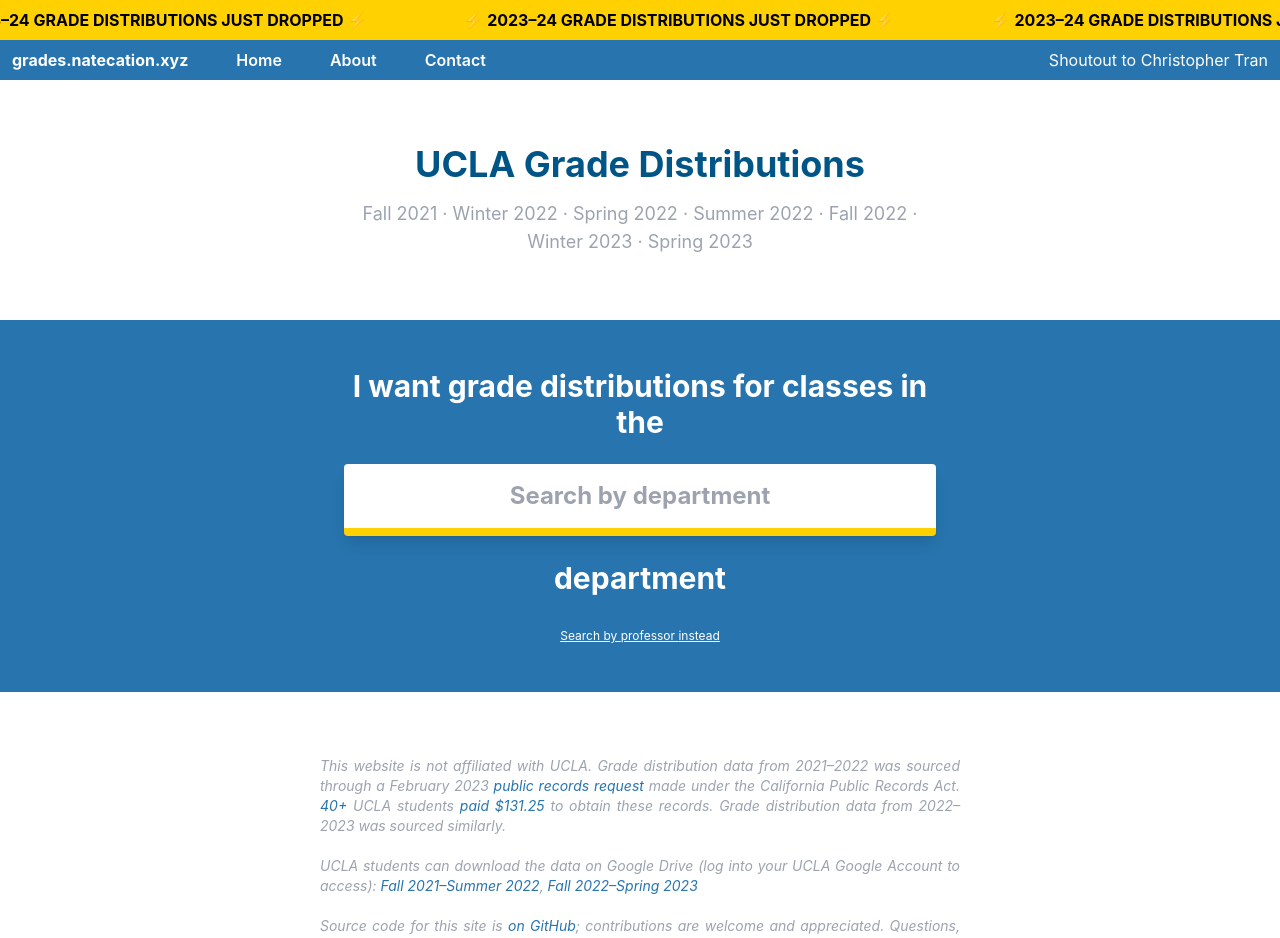
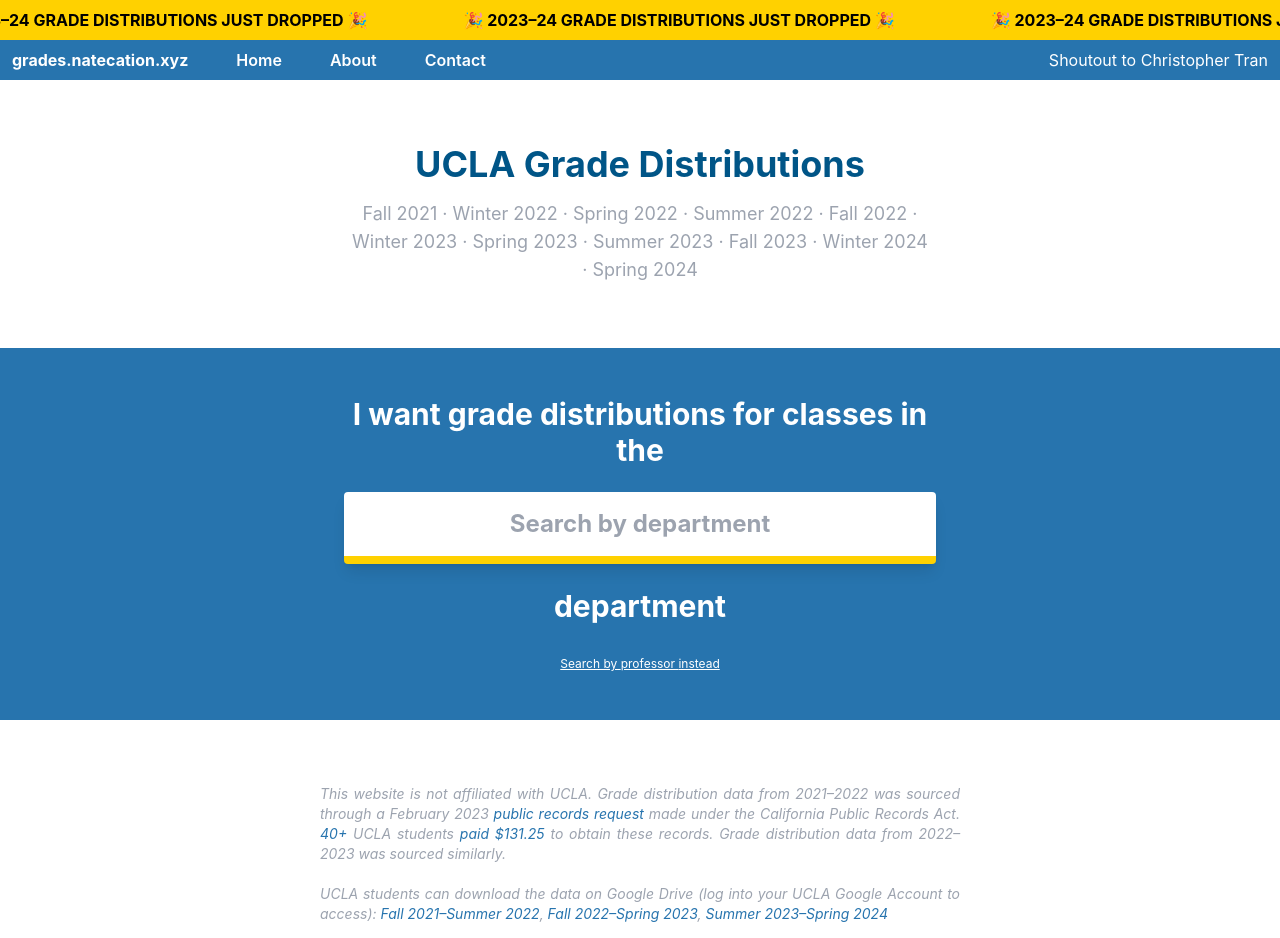
Before and after one commit to nathanhleung/grades.natecation.xyz, a Next.js app: page / in a window 1280 px wide. Shown: the top 938 px of the page. Built offline with nearby package versions, Linux system fonts and the light colour scheme.

Commit message:
feat: add links to 2023-24 distributions

```diff
--- a/app/about/page.tsx
+++ b/app/about/page.tsx
@@ -26,6 +26,15 @@
             className="text-uclaBlue hover:opacity-50"
           >
             Fall 2022–Spring 2023
+          </a>
+          ,{" "}
+          <a
+            href="https://docs.google.com/spreadsheets/d/13HGfffKLACEfCcVGNshu8Y_dfNip2kA2/edit?usp=sharing"
+            target="_blank"
+            rel="noopener noreferrer"
+            className="text-uclaBlue hover:opacity-50"
+          >
+            Summer 2023–Spring 2024
           </a>
         </div>
         <div className="text-justify">
@@ -164,6 +173,15 @@
             >
               Fall 2022–Spring 2023
             </a>
+            ,{" "}
+            <a
+              href="https://docs.google.com/spreadsheets/d/13HGfffKLACEfCcVGNshu8Y_dfNip2kA2/edit?usp=sharing"
+              target="_blank"
+              rel="noopener noreferrer"
+              className="text-uclaBlue hover:opacity-50"
+            >
+              Summer 2023–Spring 2024
+            </a>
           </p>
           <a
             href="https://docs.google.com/spreadsheets/u/1/d/1kF7eK8Iyyv_LnE2IY9vg2VEuDuoYi5qO/edit?usp=sharing&ouid=105052985987772221837&rtpof=true&sd=true"
--- a/app/components/About.tsx
+++ b/app/components/About.tsx
@@ -49,6 +49,15 @@
       >
         Fall 2022–Spring 2023
       </a>
+      ,{" "}
+      <a
+        href="https://docs.google.com/spreadsheets/d/13HGfffKLACEfCcVGNshu8Y_dfNip2kA2/edit?usp=sharing"
+        target="_blank"
+        rel="noopener noreferrer"
+        className="text-uclaBlue hover:opacity-50"
+      >
+        Summer 2023–Spring 2024
+      </a>
       <br />
       <br />
       Source code for this site is{" "}
--- a/app/layout.tsx
+++ b/app/layout.tsx
@@ -28,7 +28,7 @@
         <div className="w-full py-2 bg-uclaGold select-none">
           <Marquee autoFill pauseOnHover speed={20}>
             <p className="px-12 uppercase font-bold">
-              ⚡ 2023–24 grade distributions just dropped ⚡
+              🎉 2023–24 grade distributions just dropped 🎉
             </p>
           </Marquee>
         </div>
--- a/app/page.tsx
+++ b/app/page.tsx
@@ -16,6 +16,10 @@
             "Fall 2022",
             "Winter 2023",
             "Spring 2023",
+            "Summer 2023",
+            "Fall 2023",
+            "Winter 2024",
+            "Spring 2024",
           ].join(" · ")}
         </h2>
       </div>
```
Also changed, not shown: 1 other file (tests, documents, lock files or other folders).
